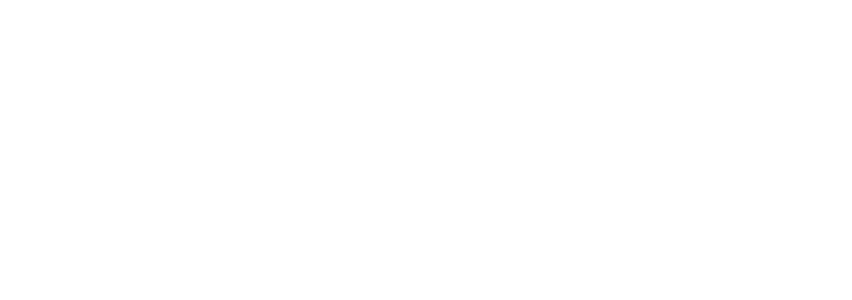
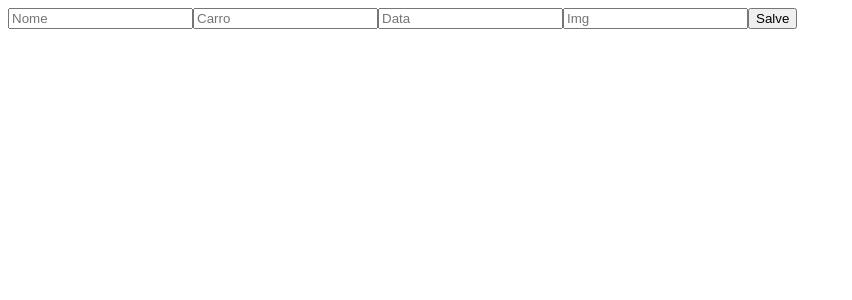
Before and after one commit to walisson27/React-Invest, a Next.js app: page /table/table in a window 1280 px wide. Shown: the top 300 px of the page, without its empty margins (0-852 px from the left). Built offline with nearby package versions, Linux system fonts and the light colour scheme.

Commit message:
git update table

```diff
--- a/src/pages/home.tsx
+++ b/src/pages/home.tsx
@@ -5,8 +5,9 @@ const Home = () => {
     return(
         <>
         <nav>
-            <h1>{}</h1>
+            <a href="">Home</a>
         </nav>
+
         </>
     )
 }
--- a/src/pages/table/table.tsx
+++ b/src/pages/table/table.tsx
@@ -1,20 +1,50 @@
+import { useState } from "react"
 
 
-interface tableCadastro{
-    nome: string,
-    carro: string,
-    data: Number,
-    img: any,
-}
+interface TableCadastro {
+    nome: string;
+    carro: string;
+    data: string;
+    img: string;
+  }
 
-const Table = (props:tableCadastro) => {
+  const Table = (props: TableCadastro) => {
+    const [nome, setNome] = useState<string>("");
+    const [carro, setCarro] = useState<string>("");
+    const [data, setData] = useState<string>("");
+    const [img, setImg] = useState<string>("");
+    const [dadosCadastro, setDadosCadastro] = useState<TableCadastro[]>([]);
+
+    const tableDados = () => {
+      setDadosCadastro([...dadosCadastro, { nome, carro, data, img }]);
+      setNome("");
+      setCarro("");
+      setData("");
+      setImg("");
+    };
 
     return(
         <>
         <section>
-
+            <input type="text" placeholder="Nome" value={nome} onChange={(e) => setNome(e.target.value)} />
+            <input type="text" placeholder="Carro" value={carro} onChange={(e) => setCarro(e.target.value)} />
+            <input type="text" placeholder="Data" value={data} onChange={(e) => setData(e.target.value)} />
+            <input type="text" placeholder="Img" value={img} onChange={(e) => setImg(e.target.value)} />
+            <button onClick={tableDados}>Salve</button>
         </section>
-        </>
+        <section>
+        <ul>
+          {dadosCadastro.map((dado, index) => (
+            <li key={index}>
+              <p><strong>Nome:</strong> {dado.nome}</p>
+              <p><strong>Carro:</strong> {dado.carro}</p>
+              <p><strong>Data:</strong> {dado.data}</p>
+              <p><strong>Imagem:</strong> {dado.img}</p>
+            </li>
+          ))}
+        </ul>
+      </section>
+      </>
     )
 }
 
```
